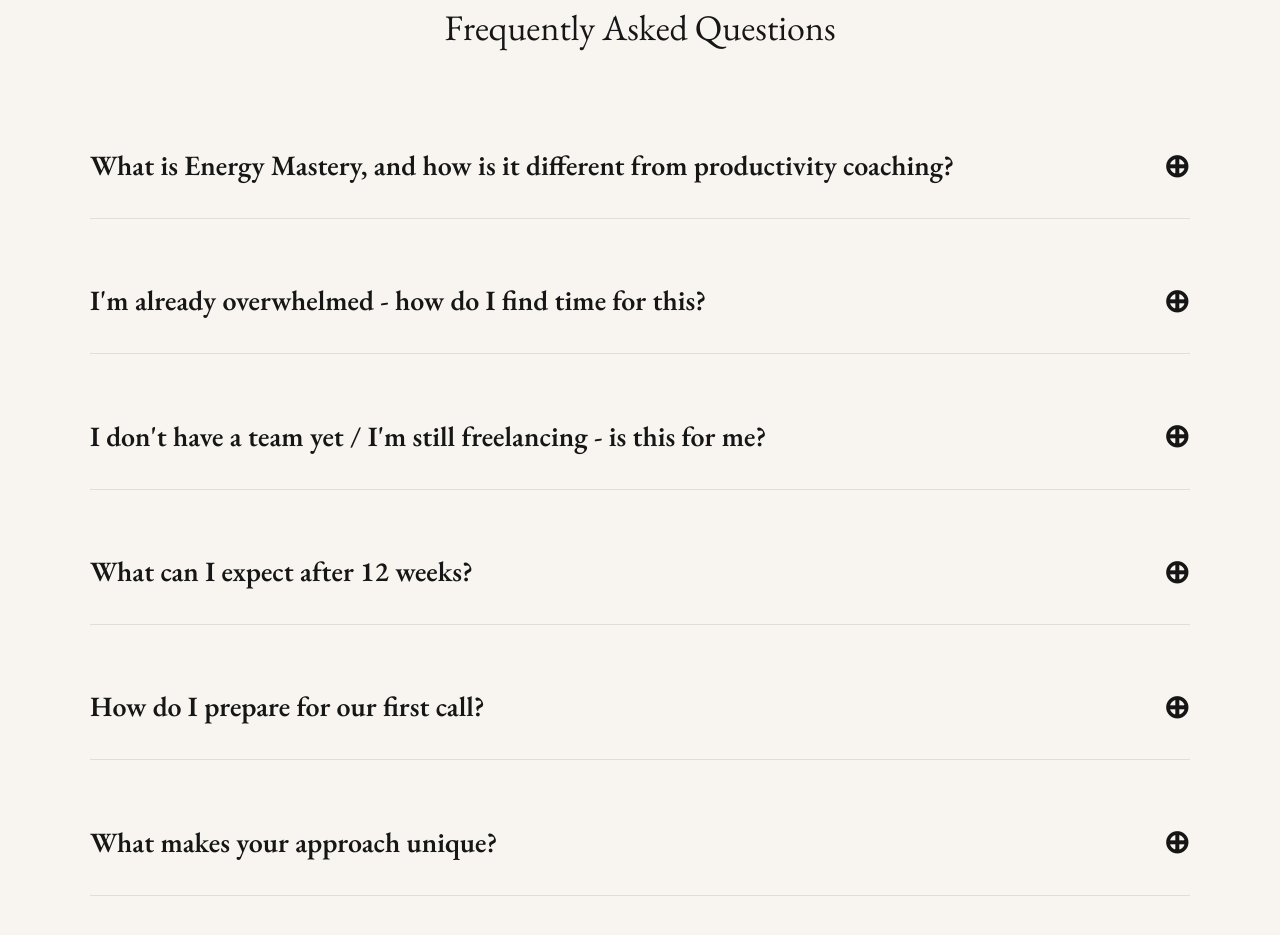
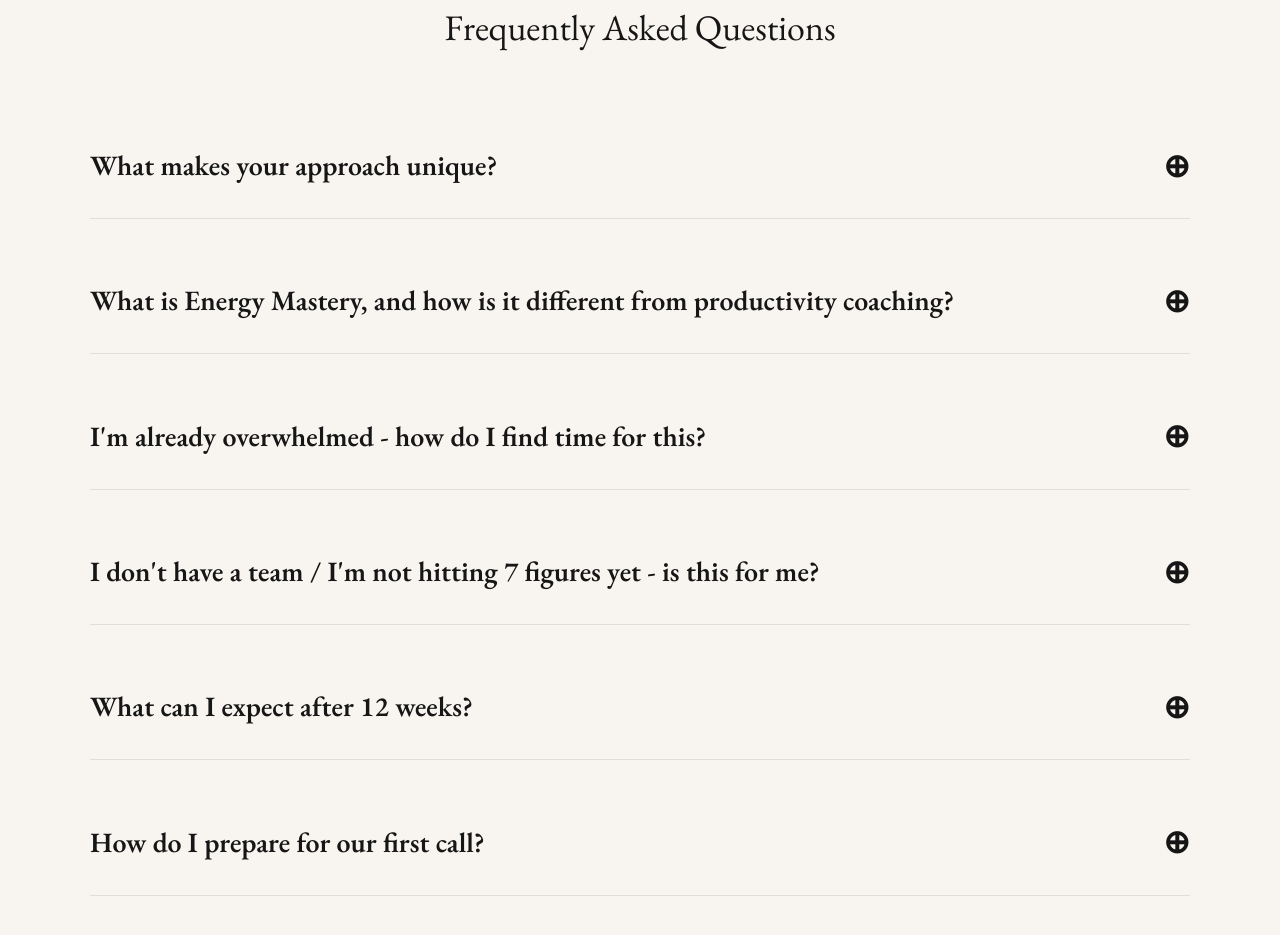
Before and after one commit to danburck/danburck.com, a plain HTML site: page energymasteryforfounders/index.html in a window 1280 px wide. Shown: the part 8874-9809 px from the top of the page. Drawn offline with nearby package versions, Linux system fonts and the light colour scheme.

Commit message:
FAQ: Move 'What makes your approach unique' to top and update team/7 figures question

```diff
--- a/energymasteryforfounders/index.html
+++ b/energymasteryforfounders/index.html
@@ -873,6 +873,14 @@
             <div class="faq-container">
                 <div class="faq-item">
                     <div class="faq-question" onclick="toggleFaq(this)">
+                        <span>What makes your approach unique?</span>
+                        <span class="faq-toggle">⊕</span>
+                    </div>
+                    <div class="faq-answer">I combine seven years as a Chief Product Officer in high-pressure tech environments with consciousness practices. This isn't generic advice, it's a proven system built for founders who operate in high-uncertainty environments. You get both business strategy and inner work.</div>
+                </div>
+
+                <div class="faq-item">
+                    <div class="faq-question" onclick="toggleFaq(this)">
                         <span>What is Energy Mastery, and how is it different from productivity coaching?</span>
                         <span class="faq-toggle">⊕</span>
                     </div>
@@ -889,7 +897,7 @@
 
                 <div class="faq-item">
                     <div class="faq-question" onclick="toggleFaq(this)">
-                        <span>I don't have a team yet / I'm still freelancing - is this for me?</span>
+                        <span>I don't have a team / I'm not hitting 7 figures yet - is this for me?</span>
                         <span class="faq-toggle">⊕</span>
                     </div>
                     <div class="faq-answer">This program is designed for founders leading +7 figure businesses with teams, but I also work with founders launching products. The energy mastery principles work at every stage. Let's talk to see if the timing is right.</div>
@@ -909,14 +917,6 @@
                         <span class="faq-toggle">⊕</span>
                     </div>
                     <div class="faq-answer">Just show up as you are. The discovery call is about understanding where you're stuck right now and whether Energy Mastery is the right fit. No prep needed.</div>
-                </div>
-
-                <div class="faq-item">
-                    <div class="faq-question" onclick="toggleFaq(this)">
-                        <span>What makes your approach unique?</span>
-                        <span class="faq-toggle">⊕</span>
-                    </div>
-                    <div class="faq-answer">I combine seven years as a Chief Product Officer in high-pressure tech environments with consciousness practices. This isn't generic advice, it's a proven system built for founders who operate in high-uncertainty environments. You get both business strategy and inner work.</div>
                 </div>
             </div>
         </div>
```
